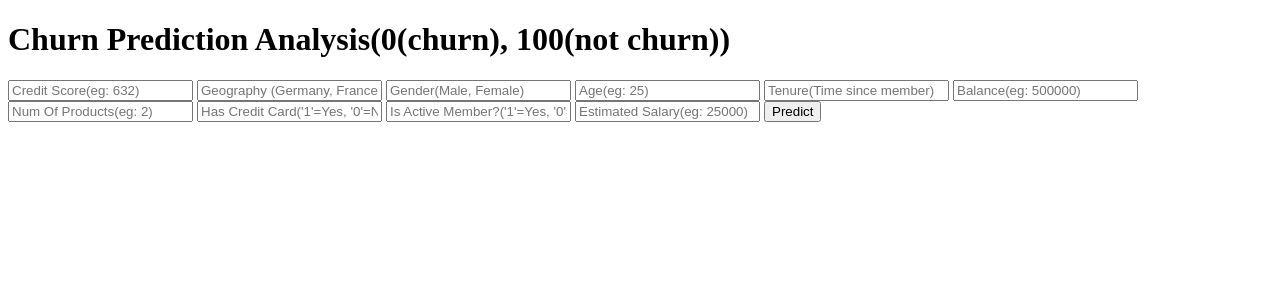
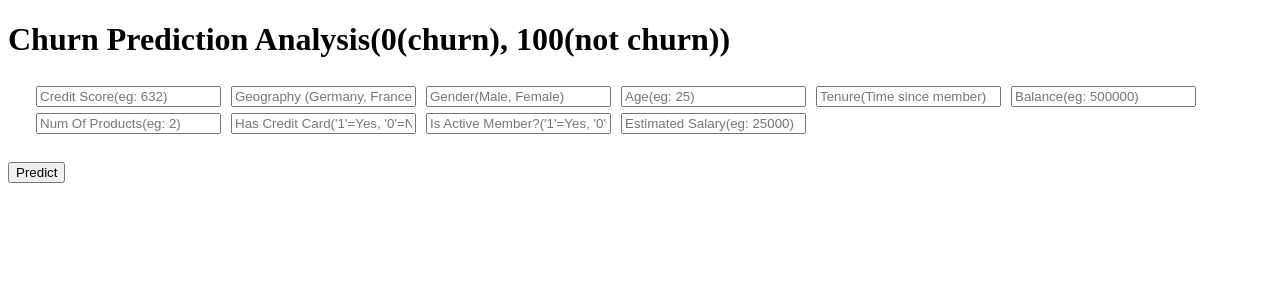
Before and after one commit to muhammet-cakmak/Heroku_Churn_LightGBM, a Flask app: page / in a window 1280 px wide. Shown: the top 300 px of the page. Run offline with Flask 2, Linux system fonts and the light colour scheme; parts of the project's set-up code (start-up, migrations or seed data) failed here and were passed over.

Commit message:
Add files via upload

```diff
--- a/templates/index.html
+++ b/templates/index.html
@@ -18,16 +18,19 @@
 
      <!-- Main Input For Receiving Query to our ML -->
     <form action="{{ url_for('predict')}}"method="post">
-      <input type="text" name="CreditScore" placeholder="Credit Score(eg: 632)" required="required" />
-        <input type="text" name="Geography" placeholder="Geography (Germany, France, Spain)" required="required" />
-    <input type="text" name="Gender" placeholder="Gender(Male, Female)" required="required" />
-    <input type="text" name="Age" placeholder="Age(eg: 25)" required="required" />
-        <input type="text" name="Tenure" placeholder="Tenure(Time since member)" required="required" />
-    <input type="text" name="Balance" placeholder="Balance(eg: 500000)" required="required" />
-    <input type="text" name="NumOfProducts" placeholder="Num Of Products(eg: 2)" required="required" />
-        <input type="text" name="HasCrCard" placeholder="Has Credit Card('1'=Yes, '0'=No)" required="required" />
-    <input type="text" name="IsActiveMember" placeholder="Is Active Member?('1'=Yes, '0'=No)" required="required" />
-    <input type="text" name="EstimatedSalary" placeholder="Estimated Salary(eg: 25000)" required="required" />
+    	<div style="margin: 25px;">
+	        <input type="text" name="CreditScore" class="form-control" style="margin: 3px" placeholder="Credit Score(eg: 632)">
+	        <input type="text" name="Geography" class="form-control" style="margin: 3px" placeholder="Geography (Germany, France, Spain)">
+	        <input type="text" name="Gender" class="form-control" style="margin: 3px" placeholder="Gender(Male, Female)">
+	        <input type="text" name="Age" class="form-control" style="margin: 3px" placeholder="Age(eg: 25)">
+	        <input type="text" name="Tenure" class="form-control" style="margin: 3px" placeholder="Tenure(Time since member)">
+
+	        <input type="text" name="Balance" class="form-control" style="margin: 3px" placeholder="Balance(eg: 500000)">
+	        <input type="text" name="NumOfProducts" class="form-control" style="margin: 3px" placeholder="Num Of Products(eg: 2)">
+	        <input type="text" name="HasCrCard" class="form-control" style="margin: 3px" placeholder="Has Credit Card('1'=Yes, '0'=No)">
+	        <input type="text" name="IsActiveMember" class="form-control" style="margin: 3px" placeholder="Is Active Member?('1'=Yes, '0'=No)">
+	        <input type="text" name="EstimatedSalary" class="form-control" style="margin: 3px" placeholder="Estimated Salary(eg: 25000)">
+    	</div>
 
         <button type="submit" class="btn btn-primary btn-block btn-large">Predict</button>
     </form>
```
